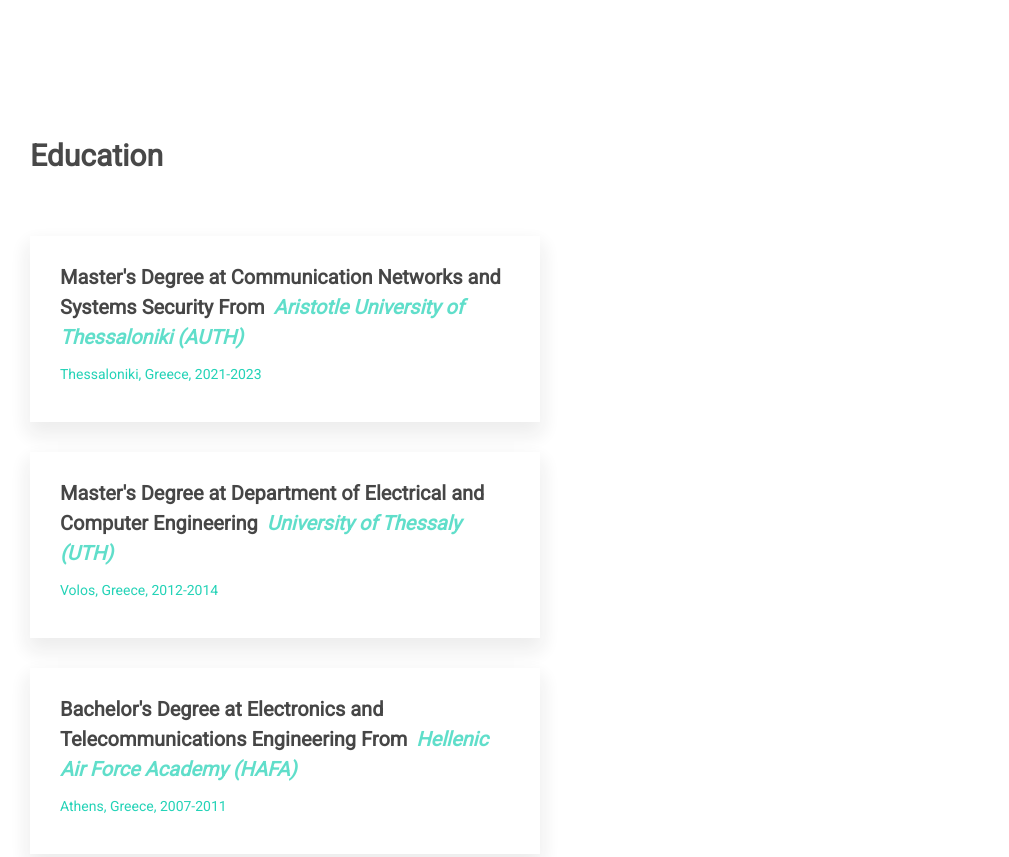
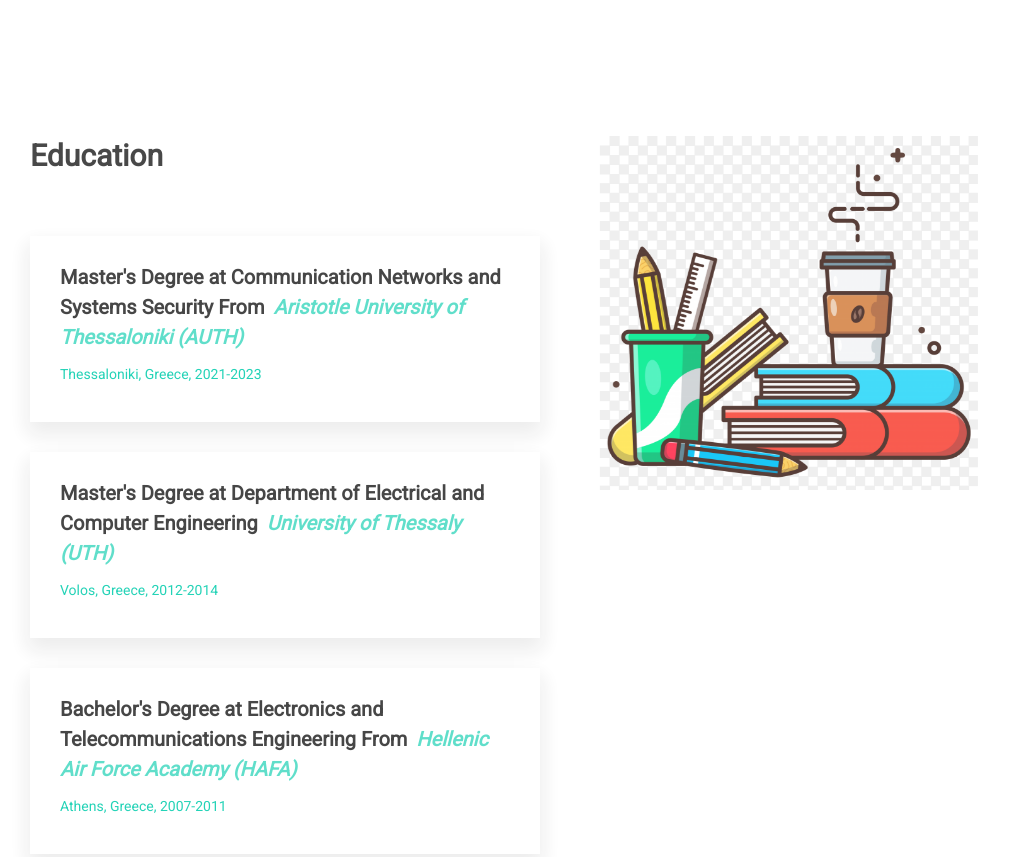
Before and after one commit to AthanasiosOikonomou/AthanasiosOikonomou.github.io, a plain HTML site: page index.html in a window 1280 px wide. Shown: the part 1560-2417 px from the top of the page, without its empty margins (55-1064 px from the left). Drawn offline with Linux system fonts and the light colour scheme; some packages are replaced by stand-ins of ours.

Commit message:
education change

```diff
--- a/index.html
+++ b/index.html
@@ -68,7 +68,7 @@
                                     <a class="nav-link" href="#mh-about">About</a>
                                 </li>
                                 <li class="nav-item">
-                                   <a class="nav-link" href="#mh-experience">Experiences</a>
+                                   <a class="nav-link" href="#mh-experience">Education</a>
                                 </li>
                                 <li class="nav-item">
                                     <a class="nav-link" href="#mh-portfolio">Portfolio</a>
@@ -195,6 +195,11 @@
                                         <div class="mh-eduyear">Athens, Greece, 2007-2011</div>
                                     </div>
                                 </div>
+                            </div>
+                        </div>
+                        <div class="col-sm-12 col-md-6">
+                            <div class="mh-about-img shadow-2 wow fadeInUp" data-wow-duration="0.8s" data-wow-delay="0.4s">
+                                <img src="assets/images/education.png" alt="" class="img-fluid" style="width:70%">
                             </div>
                         </div>
                         <!--
```
Also changed, not shown: assets/images/education.png (added).
